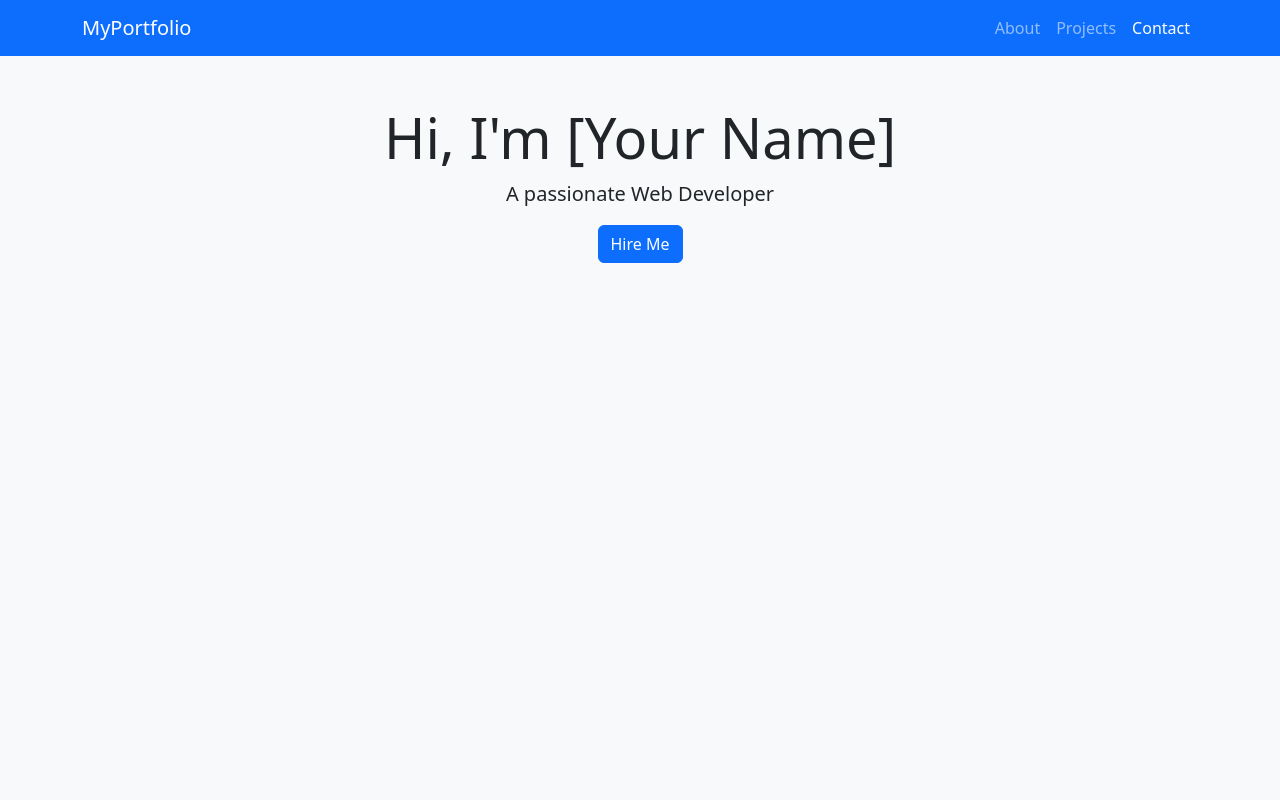
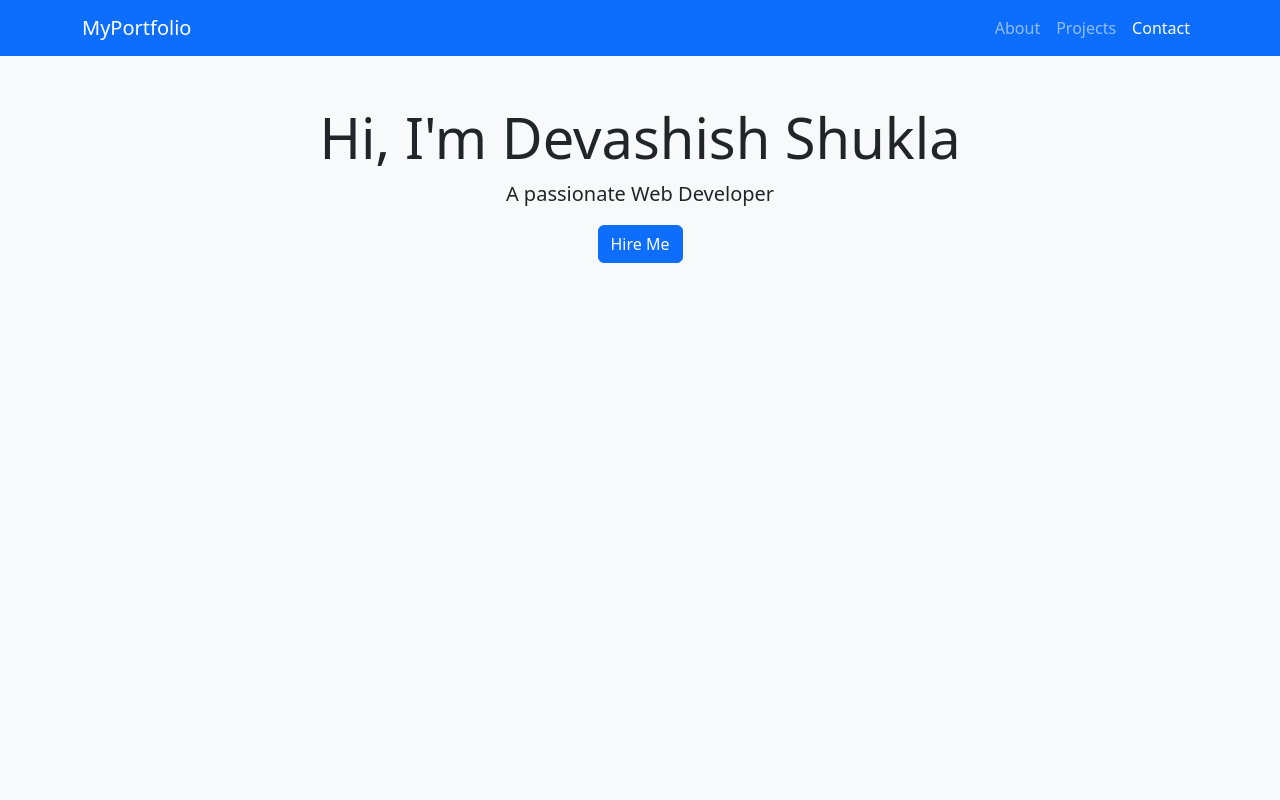
Before and after one commit to Devashish198/my-portfolio, a plain HTML site: page index.html in a window 1280 px wide. Shown: the top 800 px of the page. Drawn offline with nearby package versions, Linux system fonts and the light colour scheme.

Commit message:
name change

```diff
--- a/index.html
+++ b/index.html
@@ -29,7 +29,7 @@
   <!-- Hero Section -->
   <section class="bg-light text-center py-5">
     <div class="container">
-      <h1 class="display-4">Hi, I'm [Your Name]</h1>
+      <h1 class="display-4">Hi, I'm Devashish Shukla</h1>
       <p class="lead">A passionate Web Developer</p>
       <button class="btn btn-primary" onclick="scrollToContact()">Hire Me</button>
     </div>
```
